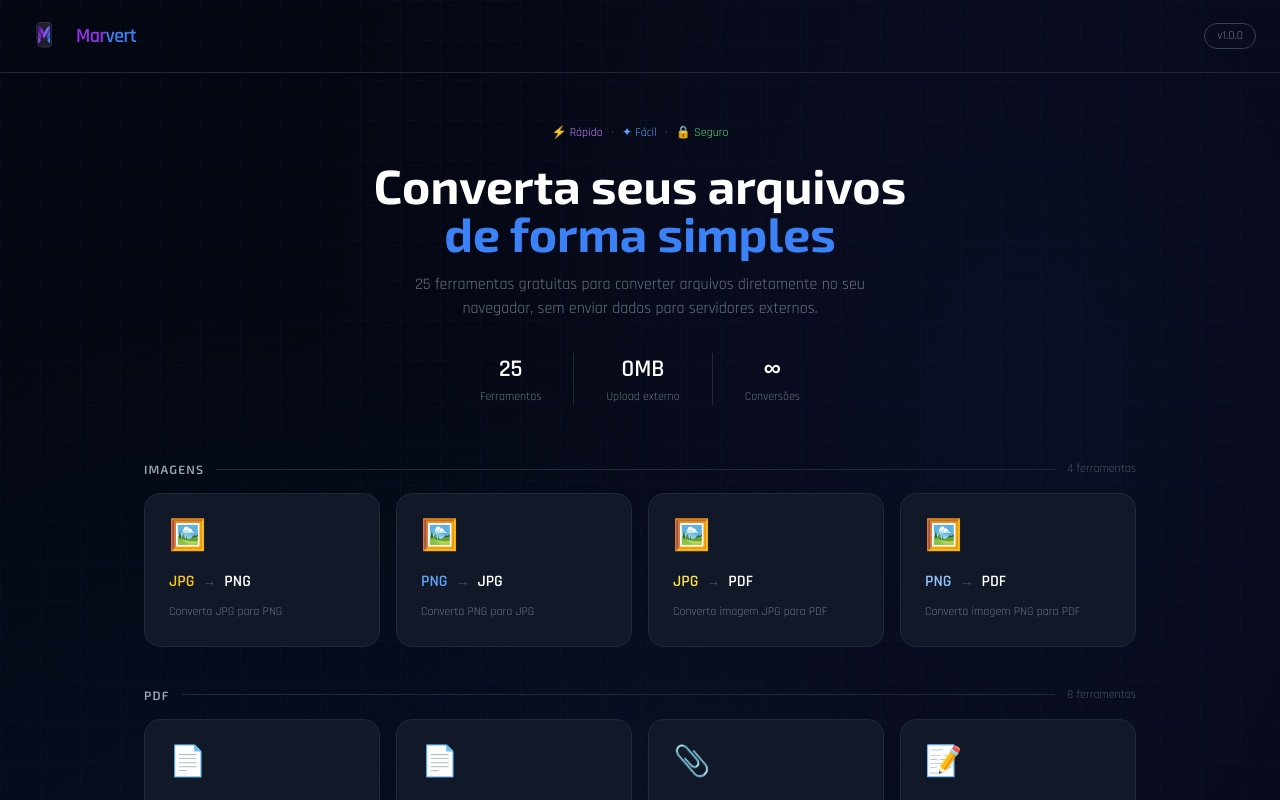
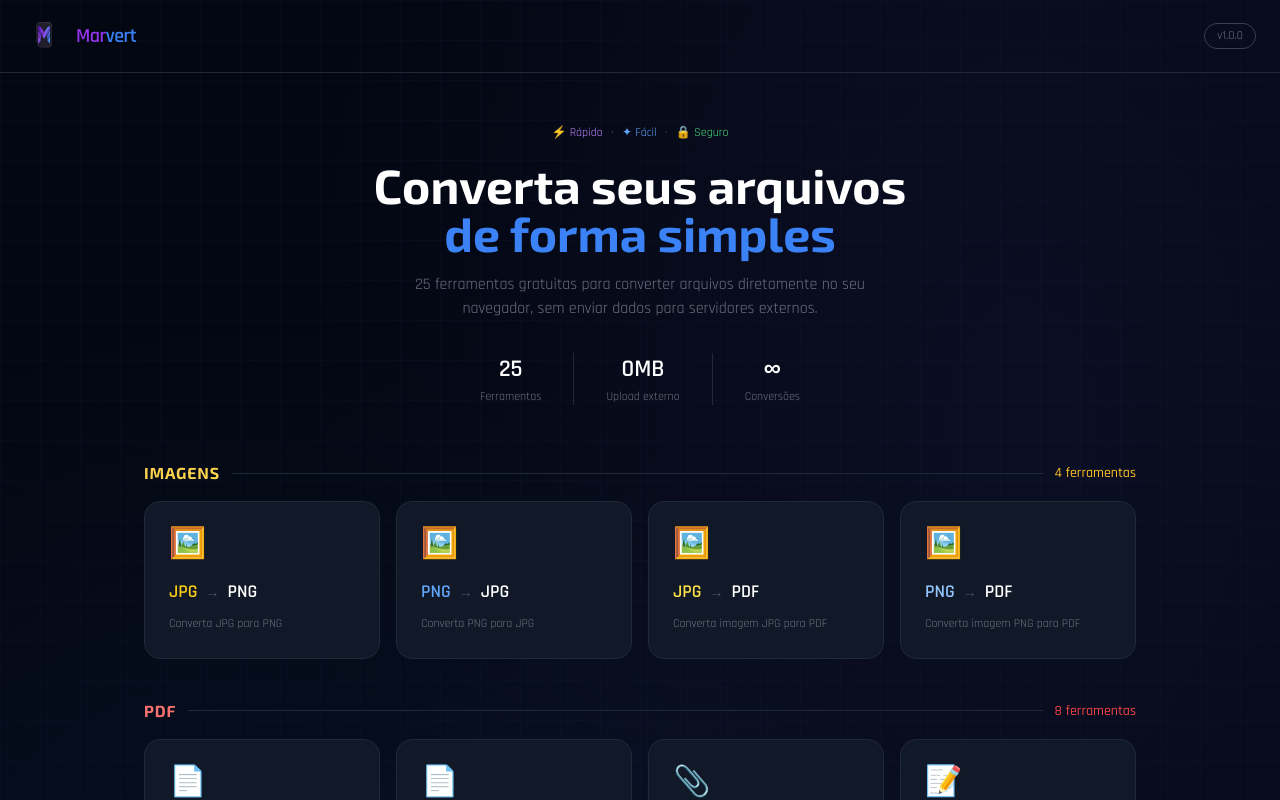
Before and after one commit to mandre-dev/Marvert, a React (Vite) app: page / in a window 1280 px wide. Shown: the top 800 px of the page. Built offline with nearby package versions, Linux system fonts and the light colour scheme.

Commit message:
Enhance Home category labels with larger text and custom colors

```diff
--- a/src/pages/Home.tsx
+++ b/src/pages/Home.tsx
@@ -50,6 +50,21 @@ const categories = [
 
 const totalTools = categories.reduce((acc, cat) => acc + cat.conversions.length, 0)
 
+const getCategoryStyle = (label: string) => {
+  switch (label) {
+    case 'Imagens':
+      return { labelClass: 'text-amber-300', countClass: 'text-amber-400' }
+    case 'PDF':
+      return { labelClass: 'text-red-400', countClass: 'text-red-500' }
+    case 'Documentos':
+      return { labelClass: 'text-cyan-300', countClass: 'text-cyan-400' }
+    case 'Planilhas':
+      return { labelClass: 'text-emerald-300', countClass: 'text-emerald-400' }
+    default:
+      return { labelClass: 'text-gray-300', countClass: 'text-gray-500' }
+  }
+}
+
 function Home() {
   const navigate = useNavigate()
 
@@ -94,14 +109,19 @@ function Home() {
 
       {/* Categories */}
       <div className="flex flex-col gap-10">
-        {categories.map((cat) => (
+        {categories.map((cat) => {
+          const categoryStyle = getCategoryStyle(cat.label)
+
+          return (
             <div key={cat.label}>
               <div className="flex items-center gap-3 mb-4">
-              <h2 className="text-xs font-semibold text-gray-400 uppercase tracking-widest">
+                <h2 className={`text-sm sm:text-base font-bold uppercase tracking-wider ${categoryStyle.labelClass}`}>
                   {cat.label}
                 </h2>
                 <div className="flex-1 h-px bg-gray-800"></div>
-              <span className="text-xs text-gray-600">{cat.conversions.length} {cat.conversions.length === 1 ? 'ferramenta' : 'ferramentas'}</span>
+                <span className={`text-sm font-medium ${categoryStyle.countClass}`}>
+                  {cat.conversions.length} {cat.conversions.length === 1 ? 'ferramenta' : 'ferramentas'}
+                </span>
               </div>
               <div className="grid grid-cols-2 sm:grid-cols-3 lg:grid-cols-4 gap-4">
                 {cat.conversions.map((conv) => (
@@ -112,16 +132,17 @@ function Home() {
                   >
                     <div className="text-3xl mb-4">{conv.icon}</div>
                     <div className="mb-2">
-                    <span className={`text-base font-bold ${conv.color}`}>{conv.from}</span>
+                      <span className={`text-lg font-bold ${conv.color}`}>{conv.from}</span>
                       <span className="text-gray-600 mx-2 text-sm">→</span>
-                    <span className="text-base font-bold text-white">{conv.to}</span>
+                      <span className="text-lg font-bold text-white">{conv.to}</span>
                     </div>
                     <p className="text-xs text-gray-500 leading-relaxed">{conv.description}</p>
                   </div>
                 ))}
               </div>
             </div>
-        ))}
+          )
+        })}
       </div>
 
       {/* Footer */}
```
Lines whose indentation alone changed are shown as unchanged.
